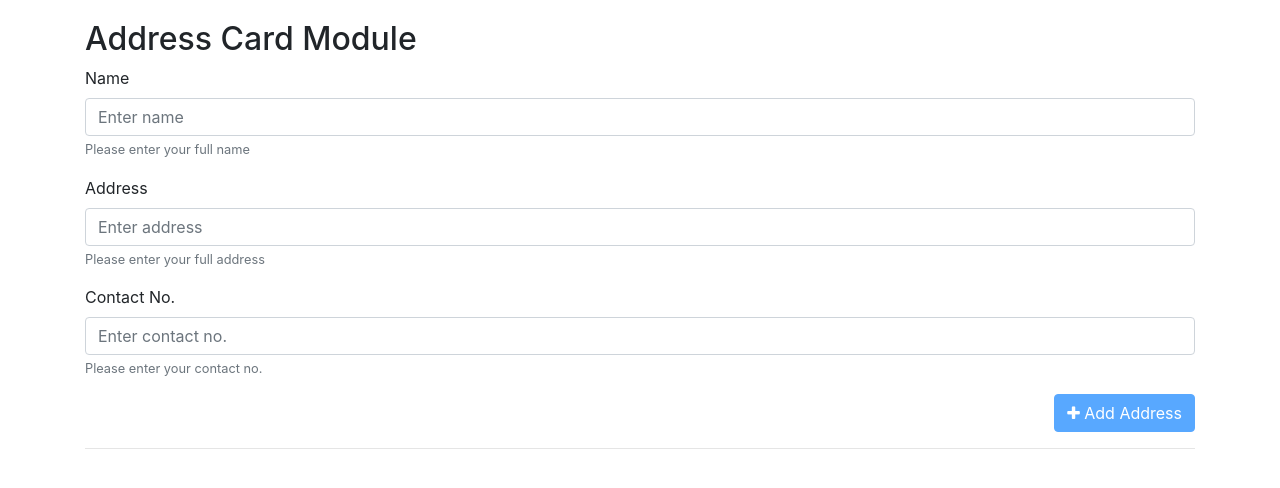
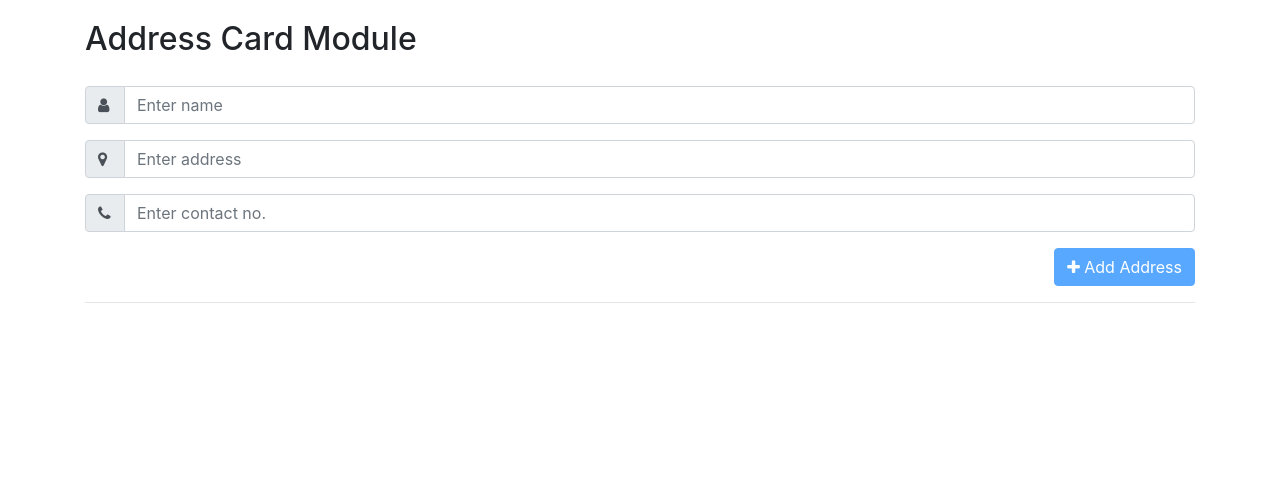
Before and after one commit to natebakescakes/angular-enrichment-workshop, an Angular app: page / in a window 1280 px wide. Shown: the top 488 px of the page. Built offline with nearby package versions, Linux system fonts and the light colour scheme.

Commit message:
css tweaks

```diff
--- a/angular.json
+++ b/angular.json
@@ -19,11 +19,7 @@
             "polyfills": "src/polyfills.ts",
             "tsConfig": "src/tsconfig.app.json",
             "assets": ["src/favicon.ico", "src/assets"],
-            "styles": [
-              "src/styles.css",
-              "node_modules/bootstrap/css/bootstrap.min.css",
-              "node_modules/font-awesome/css/font-awesome.css"
-            ],
+            "styles": ["src/styles.css"],
             "scripts": [
               "node_modules/jquery/dist/jquery.min.js",
               "node_modules/bootstrap/dist/js/bootstrap.js"
--- a/src/app/address/address-card.component.css
+++ b/src/app/address/address-card.component.css
@@ -0,0 +1,4 @@
+.card {
+  margin-top: 20px;
+  margin-bottom: 20px;
+}
--- a/src/app/address/address-card.component.html
+++ b/src/app/address/address-card.component.html
@@ -1,17 +1,21 @@
 <div class="card">
   <div class="card-header">
-    {{address.name}}
+    <h3 class="float-left">{{address.name}}</h3>
     <button (click)="remove()" class="float-right btn btn-danger">
       <i class="fa fa-trash"></i> Delete</button>
   </div>
   <div class="card-body">
     <p>
-      <span>Address: </span>
+      <span style="padding-right: 10px;">
+        <i class="fa fa-map-marker"></i>
+      </span>
       <span>{{address.address}}</span>
     </p>
     <hr>
     <p>
-      <span>Contact No: </span>
+      <span style="padding-right:10px;">
+        <i class="fa fa-phone"></i>
+      </span>
       <span>{{address.contactNo}}</span>
     </p>
   </div>
--- a/src/app/address/address.component.css
+++ b/src/app/address/address.component.css
@@ -0,0 +1,8 @@
+h2 {
+  padding-top: 20px;
+  padding-bottom: 20px;
+}
+
+.input-group-text {
+  width: 40px;
+}
--- a/src/app/address/address.component.html
+++ b/src/app/address/address.component.html
@@ -1,21 +1,28 @@
 <h2>Address Card Module</h2>
 <form class="form" (ngSubmit)="addAddress()" #addressForm="ngForm">
-  <div class="form-group">
-    <label for="name">Name</label>
-    <input type="text" name="name" class="form-control" aria-describedby="nameHelp" placeholder="Enter name" ngModel required/>
-    <small id="nameHelp" class="form-text text-muted">Please enter your full name</small>
+  <div class="input-group form-group">
+    <div class="input-group-prepend">
+      <span class="input-group-text">
+        <i class="fa fa-user"></i>
+      </span>
+    </div>
+    <input type="text" name="name" class="form-control" placeholder="Enter name" ngModel required />
   </div>
-  <div class="form-group">
-    <label for="address">Address</label>
-    <input type="text" name="address" class="form-control" aria-describedby="addressHelp" placeholder="Enter address" ngModel
-    />
-    <small id="addressHelp" class="form-text text-muted">Please enter your full address</small>
+  <div class="input-group form-group">
+    <div class="input-group-prepend">
+      <span class="input-group-text">
+        <i class="fa fa-map-marker"></i>
+      </span>
+    </div>
+    <input type="text" name="address" class="form-control" placeholder="Enter address" ngModel />
   </div>
-  <div class="form-group">
-    <label for="name">Contact No.</label>
-    <input type="text" name="contactNo" class="form-control" aria-describedby="contactHelp" placeholder="Enter contact no." ngModel
-    />
-    <small id="contactHelp" class="form-text text-muted">Please enter your contact no.</small>
+  <div class="input-group form-group">
+    <div class="input-group-prepend">
+      <span class="input-group-text">
+        <i class="fa fa-phone"></i>
+      </span>
+    </div>
+    <input type="text" name="contactNo" class="form-control" placeholder="Enter contact no." ngModel />
   </div>
   <div class="text-right">
     <button class="btn btn-primary" type="submit" [disabled]="addressForm.invalid">
--- a/src/styles.css
+++ b/src/styles.css
@@ -1,7 +1,3 @@
 /* You can add global styles to this file, and also import other style files */
 @import '~bootstrap/dist/css/bootstrap.min.css';
 @import '~font-awesome/css/font-awesome.min.css';
-
-.container {
-  padding-top: 20px;
-}
```
